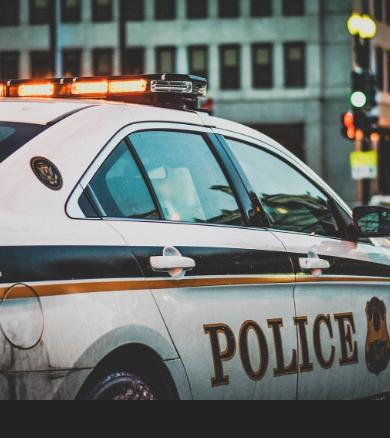
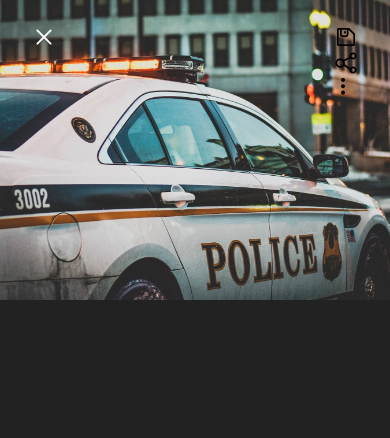
Before and after one commit to xtremeelement/anotherReactNativeTest, a React Native app: screen / in a window 390 px wide. Shown: the top 438 px of the page. Built offline with nearby package versions, Linux system fonts and the light colour scheme.

Commit message:
setting up icons and placed main image

```diff
--- a/screens/StoreView/components/Header.js
+++ b/screens/StoreView/components/Header.js
@@ -1,14 +1,30 @@
 import React from 'react'
 import { StyleSheet, Text, View, Image } from 'react-native'
+import{ AntDesign, Entypo } from '@expo/vector-icons'
+import { gs } from '../../../styles'
 
 export default function Header() {
     return (
         <View>
-            <Image source={require('../../../images/car.jpg')} style={{width: "100%", height: 400}}/>
+            <Image source={require('../../../images/car.jpg')} style={{width: "100%", height: 300}}/>
+            <View style={styles.topButtons}>
+                <AntDesign name="close" size={24} color="#fff"/>
+                <View>
+                    <AntDesign name="save" size={24}/>
+                    <AntDesign name="sharealt" size={24}/>
+                    <Entypo name="dots-three-vertical" size={18} />
+                </View>
+            </View>
         </View>
     )
 }
 
 const styles = StyleSheet.create({
-
+   topButtons:{
+        ...gs.rowBetween,
+        position: 'absolute',
+        top: 24,
+        left: 32,
+        right: 32
+   }
 })
--- a/styles.js
+++ b/styles.js
@@ -1,4 +1,5 @@
-import {stylesheet} from 'react';
+import {StyleSheet} from 'react-native';
+
 
 export const colors ={
     darkBg: '#222',
@@ -8,3 +9,10 @@ export const colors ={
     pink: '#ea3372',
     textSec: '#aaa'
 }
+
+export const gs = StyleSheet.create({
+    rowBetween: {
+        flexDirection: "row",
+        justifyContent: "space-between"
+    }
+})
```
